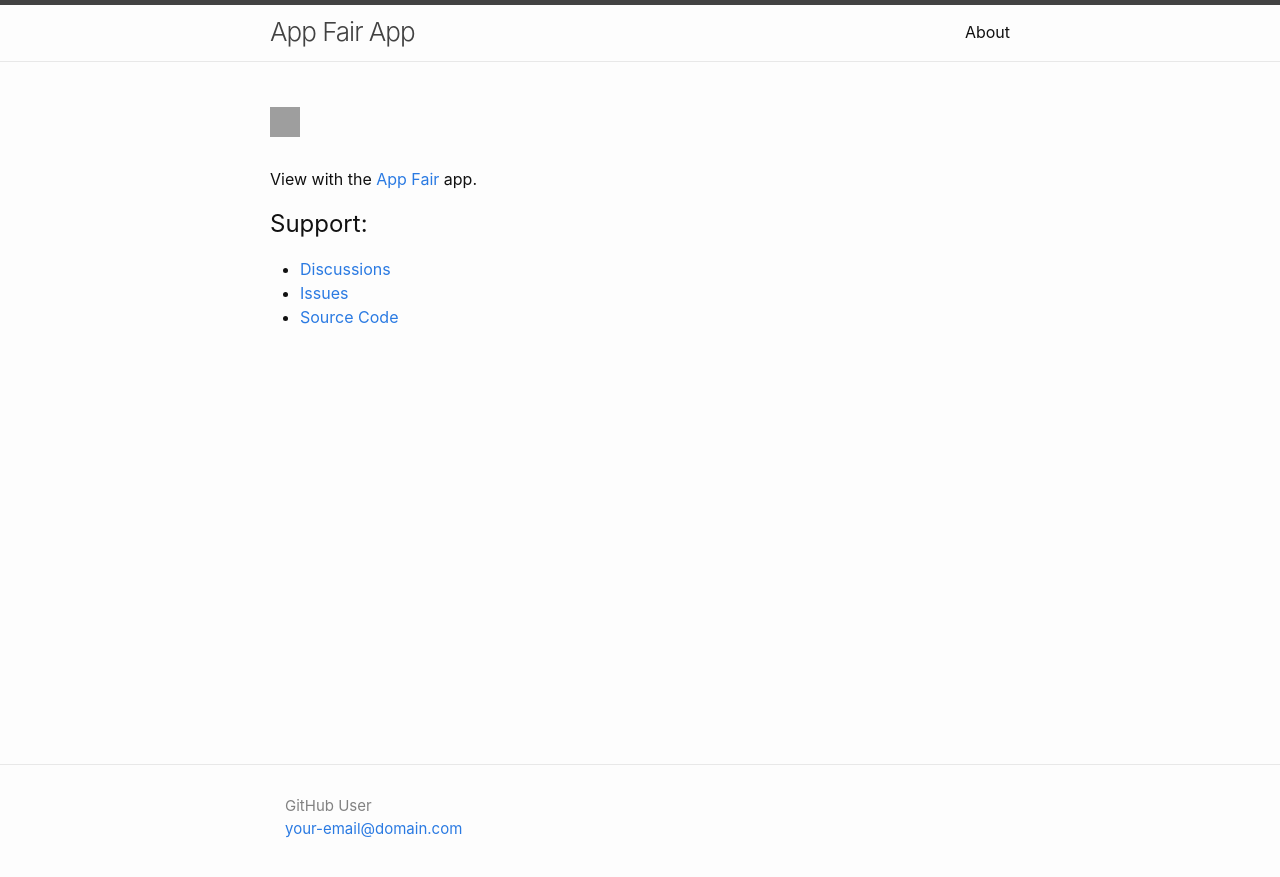
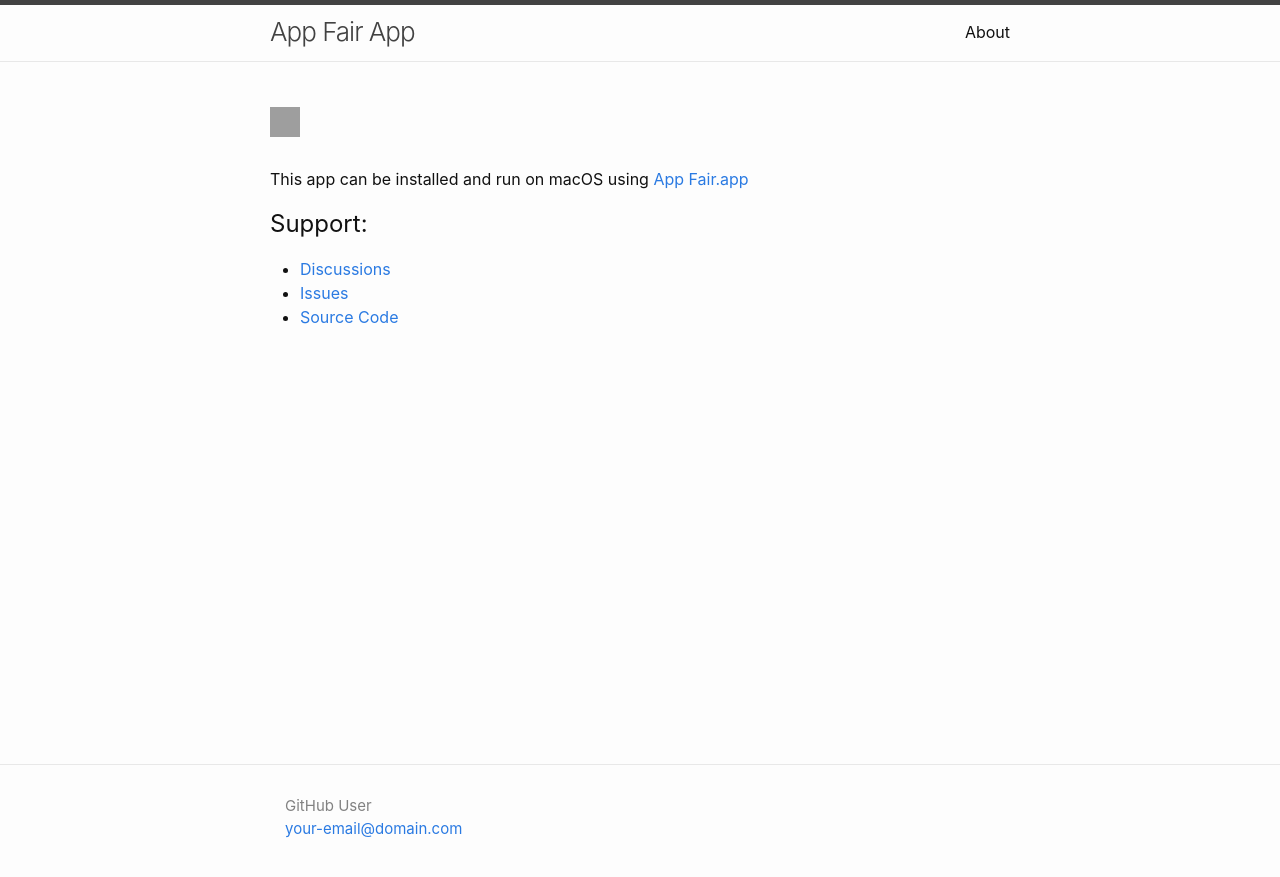
Before and after one commit to appfair/fairapp-theme, a Jekyll site: the page built from index.md, in a window 1280 px wide. Shown: the top 877 px of the page. Built offline with Jekyll 4.4.1, drawn with Linux system fonts in a browser that asks for light colours; grey boxes are pictures that could not be loaded.

Commit message:
chore: checkpoint

```diff
--- a/Gemfile
+++ b/Gemfile
@@ -5,3 +5,4 @@ gemspec
 
 gem "jekyll", ENV["JEKYLL_VERSION"] if ENV["JEKYLL_VERSION"]
 gem "kramdown-parser-gfm" if ENV["JEKYLL_VERSION"] == "~> 3.9"
+gem "jekyll-seo-tag"
--- a/_layouts/fairapp.html
+++ b/_layouts/fairapp.html
@@ -26,7 +26,7 @@ layout: default
 
 {% if appname != "App-Fair" %}
 <p>
-View with the <a href="https://appfair.app/fair#app/{{ appname }}">App Fair</a> app.
+This app can be installed and run on macOS using <a href="https://appfair.app/fair#app/{{ appname }}">App Fair.app</a>
 </p>
 {% endif %}
 
```
